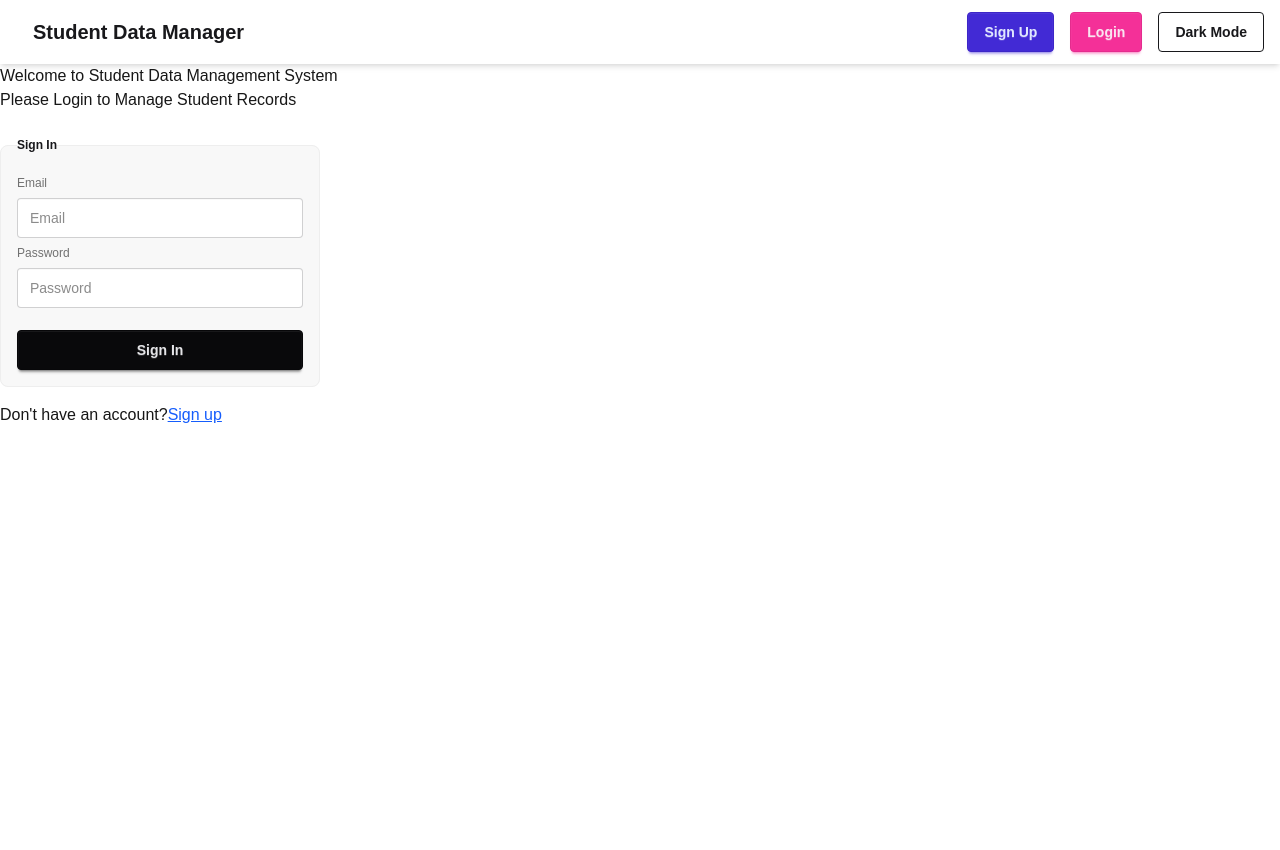
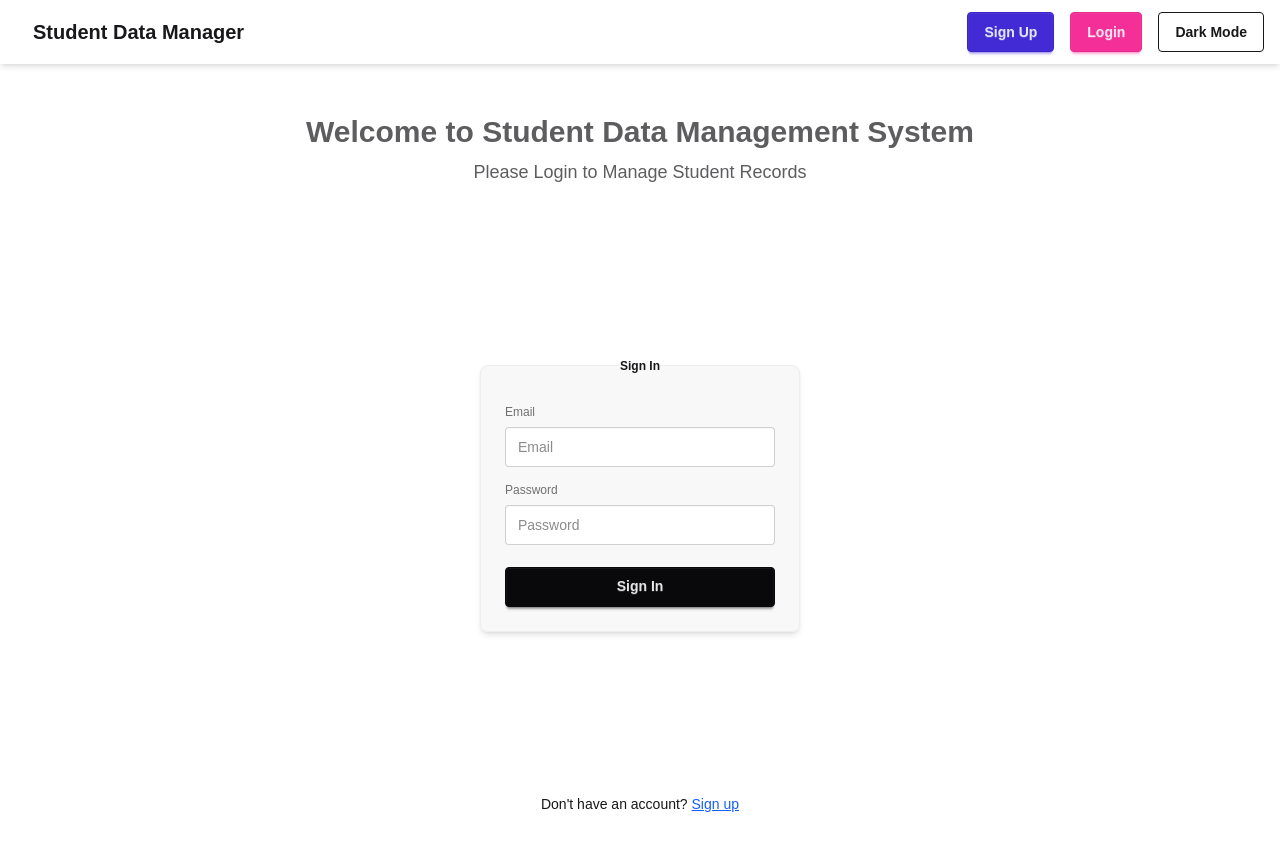
Before and after one commit to Username-Red/sdm-system, a Next.js app: page / in a window 1280 px wide. Shown: the top 850 px of the page. Before the commit the page ends 800 px from the top, so only its background shows below. Built offline with nearby package versions, Linux system fonts and the light colour scheme; no server answers; the database is empty.

Commit message:
made page elements reactive to theme change

```diff
--- a/app/auth/login/page.tsx
+++ b/app/auth/login/page.tsx
@@ -1,36 +1,59 @@
 "use client";
 
-import React from 'react'
-import { useRouter } from 'next/navigation';
-import { useSignInWithEmailAndPassword, useSendEmailVerification } from 'react-firebase-hooks/auth';
-import { auth } from '../../firebase/config';
-
+import React from "react";
+import { useRouter } from "next/navigation";
+import {useSignInWithEmailAndPassword, useSendEmailVerification} from "react-firebase-hooks/auth";
+import { auth } from "../../firebase/config";
 
 const SignIn = () => {
+  const router = useRouter();
+  const [signInUserWithEmailAndPassword] =
+    useSignInWithEmailAndPassword(auth);
 
-    const router = useRouter();
-    const [signInUserWithEmailAndPassword] = useSignInWithEmailAndPassword(auth);
   const [email, setEmail] = React.useState("");
   const [password, setPassword] = React.useState("");
 
   const onSubmit = async () => {
     await signInUserWithEmailAndPassword(email, password);
-        router.push("/")
+    router.push("/");
     console.log("SignIn submitted with ", email, password);
-    }
+  };
+
   return (
-    <fieldset className="fieldset bg-base-200 border-base-300 rounded-box w-xs border p-4">
-        <legend className="fieldset-legend">Sign In</legend>
+    <div className="flex justify-center items-center w-full min-h-[70vh] p-4">
+      <fieldset className="fieldset bg-base-200 text-base-content border border-base-300 rounded-box w-full max-w-xs p-6 shadow-md">
+        <legend className="fieldset-legend text-base-content font-bold">
+          Sign In
+        </legend>
 
-        <label className="label">Email</label>
-        <input type="email" onChange={(e) => setEmail(e.target.value)} value={email} className="input" placeholder="Email" />
+        <label className="label">
+          <span className="label-text">Email</span>
+        </label>
+        <input
+          type="email"
+          onChange={(e) => setEmail(e.target.value)}
+          value={email}
+          className="input input-bordered w-full"
+          placeholder="Email"
+        />
 
-        <label className="label">Password</label>
-        <input type="password" onChange={(e)=> setPassword(e.target.value)} value={password} className="input" placeholder="Password" />
+        <label className="label mt-2">
+          <span className="label-text">Password</span>
+        </label>
+        <input
+          type="password"
+          onChange={(e) => setPassword(e.target.value)}
+          value={password}
+          className="input input-bordered w-full"
+          placeholder="Password"
+        />
 
-        <button className="btn btn-neutral mt-4" onClick={onSubmit}>Sign In</button>
+        <button className="btn btn-neutral w-full mt-4" onClick={onSubmit}>
+          Sign In
+        </button>
       </fieldset>
-  )
-}
+    </div>
+  );
+};
 
-export default SignIn
+export default SignIn;
--- a/app/auth/signup/page.tsx
+++ b/app/auth/signup/page.tsx
@@ -1,13 +1,14 @@
 "use client";
 
-import React from 'react'
-import { useRouter } from 'next/navigation';
-import { useCreateUserWithEmailAndPassword, useSendEmailVerification } from 'react-firebase-hooks/auth';
-import { auth } from '../../firebase/config';
-
+import React from "react";
+import { useRouter } from "next/navigation";
+import {
+  useCreateUserWithEmailAndPassword,
+  useSendEmailVerification,
+} from "react-firebase-hooks/auth";
+import { auth } from "../../firebase/config";
 
 const Signup = () => {
-
   const router = useRouter();
   const [createUser] = useCreateUserWithEmailAndPassword(auth);
   const [sendEmailVerification] = useSendEmailVerification(auth);
@@ -18,22 +19,45 @@ const Signup = () => {
   const onSubmit = async () => {
     await createUser(email, password);
     await sendEmailVerification();
-        router.push("/")
+    router.push("/");
     console.log("Signup submitted with ", email, password);
-    }
+  };
+
   return (
-    <fieldset className="fieldset bg-base-200 border-base-300 rounded-box w-xs border p-4">
-        <legend className="fieldset-legend">Sign Up</legend>
+    <div className="flex justify-center items-center w-full min-h-[70vh] p-4">
+      <fieldset className="fieldset bg-base-200 text-base-content border border-base-300 rounded-box w-full max-w-xs p-6 shadow-md">
+        <legend className="fieldset-legend text-base-content font-bold">
+          Sign Up
+        </legend>
 
-        <label className="label">Email</label>
-        <input type="email" onChange={(e) => setEmail(e.target.value)} value={email} className="input" placeholder="Email" />
+        <label className="label">
+          <span className="label-text">Email</span>
+        </label>
+        <input
+          type="email"
+          onChange={(e) => setEmail(e.target.value)}
+          value={email}
+          className="input input-bordered w-full"
+          placeholder="Email"
+        />
 
-        <label className="label">Password</label>
-        <input type="password" onChange={(e)=> setPassword(e.target.value)} value={password} className="input" placeholder="Password" />
+        <label className="label mt-2">
+          <span className="label-text">Password</span>
+        </label>
+        <input
+          type="password"
+          onChange={(e) => setPassword(e.target.value)}
+          value={password}
+          className="input input-bordered w-full"
+          placeholder="Password"
+        />
 
-        <button className="btn btn-neutral mt-4" onClick={onSubmit}>Sign Up</button>
+        <button className="btn btn-neutral w-full mt-4" onClick={onSubmit}>
+          Sign Up
+        </button>
       </fieldset>
-  )
-}
+    </div>
+  );
+};
 
-export default Signup
+export default Signup;
--- a/app/layout.tsx
+++ b/app/layout.tsx
@@ -26,7 +26,7 @@ export default function RootLayout({
   return (
     <html lang="en">
       <body
-        className={`${geistSans.variable} ${geistMono.variable} antialiased`}
+        className={`${geistSans.variable} ${geistMono.variable} antialiased background-base-100 text-base-content min-h-screen flex flex-col`}
       >
         <Header></Header>
         {children}
--- a/app/page.tsx
+++ b/app/page.tsx
@@ -1,75 +1,62 @@
 "use client";
 import Link from 'next/link';
-import React, { use, useEffect, useState } from 'react'
-import SignedIn from './components/Signed-in';
-import SignedOut from './components/Signed-out';
+import React from 'react'
 import { useAuthState, useSignOut } from 'react-firebase-hooks/auth';
 import { auth, database } from './firebase/config';
 
-// Firestore "tutorial" code to get document
-
-// Import Firestore functions
-import { getFirestore, doc, setDoc, getDoc, DocumentReference } from "firebase/firestore";
+import { doc, getDoc } from "firebase/firestore";
 import SignIn from './auth/login/page';
 
-// use doc to create a reference to the document, eg: doc(datbase, collection, documentID)
-const docRef = doc(database, "students", "3D9FVGr0i4YUxQ7SOfsH"); // collection "students", doc "3D9FVGr0i4YUxQ7SOfsH", should fetch "Marcus"
-// use getDoc to fetch the document snapshot
+// Firestore document example
+const docRef = doc(database, "students", "3D9FVGr0i4YUxQ7SOfsH");
 const docSnap = await getDoc(docRef);
 
 const Home = () => {
-  const [user, loading, error] = useAuthState(auth);
-  const [signOut, signingOut, signOutError] = useSignOut(auth);
+  const [user, loading] = useAuthState(auth);
 
-  // When login is being checked
   if (loading) {
-    return <p >Checking Login...</p>;
+    return (
+      <div className="min-h-screen flex items-center justify-center text-center">
+        <p className="text-lg">Checking Login...</p>
+      </div>
+    );
   }
 
-  // If user is not logged in, show the login form
   if (!user) {
     const userdude = auth.currentUser;
 
-  if (userdude) {
-    console.log("User is signed in:", userdude.email);
-  } else {
-    console.log("No user is signed in.");
-  }
-
-  // tutorial complete
-
+    if (userdude) console.log("User is signed in:", userdude.email);
+    else console.log("No user is signed in.");
 
     return (
-    <>
-      <div>
-      <h1>Welcome to Student Data Management System</h1>
-      <p>Please Login to Manage Student Records</p>
-      <p>{}</p>
-      </div>
+      <div className="min-h-screen flex flex-col items-center justify-center text-center px-4 bg-base-100">
+        <h1 className="text-base-content/70 text-3xl font-bold">Welcome to Student Data Management System</h1>
+        <p className="text-base-content/70 mt-2 text-lg">Please Login to Manage Student Records</p>
 
-      <div className='mt-4'>
+        <div className="mt-6 w-full max-w-sm">
           <SignIn />
         </div>
 
-      <p className="mt-4">
-        Don't have an account?
-        <Link href="/signup" className="underline text-blue-600">Sign up</Link>
+        <p className="mt-6 text-sm">
+          Don't have an account?{" "}
+          <Link href="/signup" className="underline text-blue-600">
+            Sign up
+          </Link>
         </p>
-    </>
+      </div>
     );
   }
 
-  // Loggin and have access to student data
   return (
-    <div className="p-6">
-      <h1 className="text-2xl font-bold">Welcome, {user?.email}</h1>
-      <p className="mt-2">You are logged in.</p>
+    <div className="min-h-screen flex flex-col items-center justify-center text-center p-6 bg-base-200">
+      <h1 className="text-3xl font-bold">Welcome, {user?.email}</h1>
+      <p className="mt-2 text-lg">You are logged in.</p>
 
-      <Link href="/students" className="btn btn-primary mt-4">
+      <Link href="/students" className="btn btn-primary mt-6">
         Go to Student Records
       </Link>
     </div>
   );
-}
+};
 
-export default Home
+export default Home;
```
Lines whose indentation alone changed are shown as unchanged.
